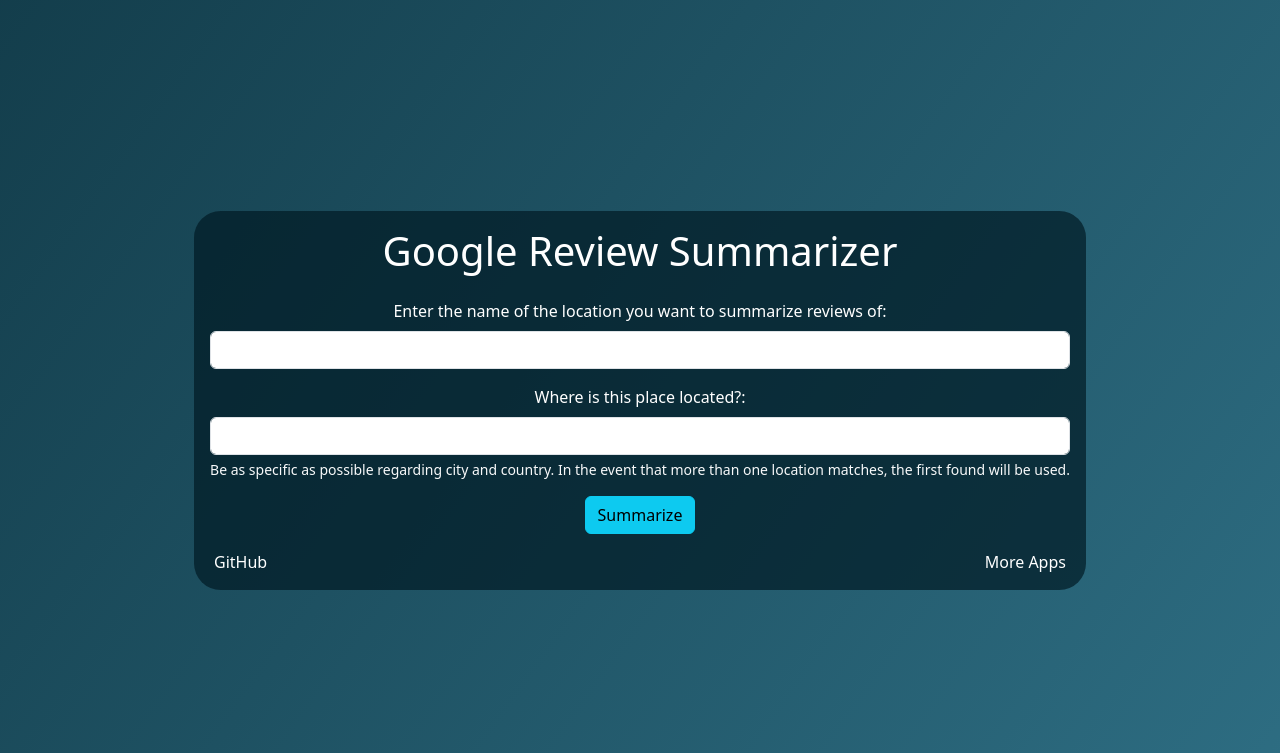
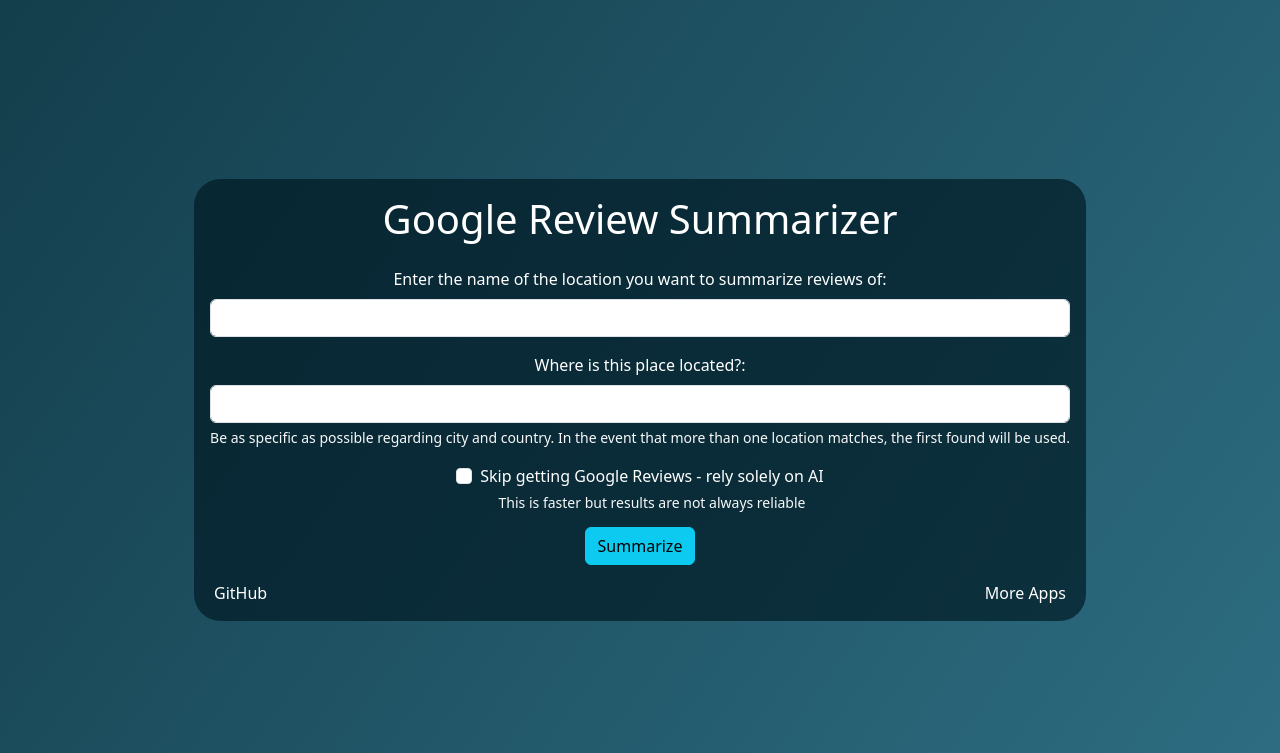
Before and after one commit to arjundha/Google-Review-Summarizer, a Flask app: page / in a window 1280 px wide. Shown: the top 753 px of the page. Run offline with Flask 3, Linux system fonts and the light colour scheme.

Commit message:
Update to bypass pyppeteer if needed

```diff
--- a/server.py
+++ b/server.py
@@ -10,7 +10,7 @@
 )
 from flask_misaka import Misaka
 from waitress import serve
-from summarize import get_summarized_reviews
+from summarize import get_summarized_reviews, get_summary_purely_from_ai
 
 app = Flask(__name__)
 Misaka(app)
@@ -27,9 +27,16 @@
 async def get_summary():
     name = request.args.get("name")
     location = request.args.get("location")
+    checkbox = request.args.get("checkbox")
     try:
-        app.logger.warning(f"Getting summarized reviews for {name} in {location}")
-        result = await get_summarized_reviews(name, location)
+        if checkbox:
+            app.logger.warning(
+                f"Getting summarized reviews for {name} in {location} purely from AI"
+            )
+            result = await get_summary_purely_from_ai(name, location)
+        else:
+            app.logger.warning(f"Getting summarized reviews for {name} in {location}")
+            result = await get_summarized_reviews(name, location)
     except:
         error = sys.exc_info()[1]
         app.logger.error(
@@ -42,7 +49,7 @@
             "summary",
             name=name,
             location=location,
-            result=result.get("summary"),
+            result=result if checkbox else result.get("summary"),
         )
     )
 
--- a/static/styles/style.css
+++ b/static/styles/style.css
@@ -36,6 +36,13 @@
   z-index: 100;
 }
 
+.checkbox {
+  width: fit-content;
+  margin-left: auto;
+  margin-right: auto;
+  margin-bottom: 10pt;
+}
+
 #error-message {
   min-width: 100%;
   width: 0;
--- a/templates/index.html
+++ b/templates/index.html
@@ -73,6 +73,25 @@
                 be used.
               </div>
             </div>
+            <div class="checkbox form-check">
+              <input
+                class="form-check-input"
+                type="checkbox"
+                id="flexSwitchCheckDefault"
+                name="checkbox"
+                value="true"
+              />
+
+              <label class="form-check-label" for="flexSwitchCheckDefault"
+                >Skip getting Google Reviews - rely solely on AI
+              </label>
+              <!-- <small id="checkboxHelp" class="form-text text-light">
+                This is faster but results are not always reliable
+              </small> -->
+              <div id="checkboxHelp" class="form-text text-light">
+                This is faster but results are not always reliable
+              </div>
+            </div>
             <button type="submit" id="submit" class="btn btn-info">
               Summarize
             </button>
```
Also changed, not shown: summarize.py (+21 -9 lines), templates/error.html (+15 -0 lines).
